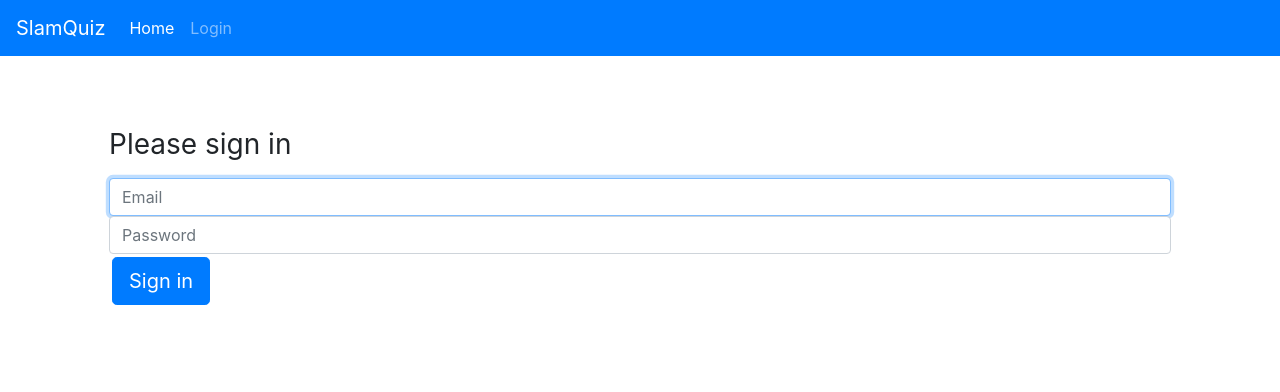
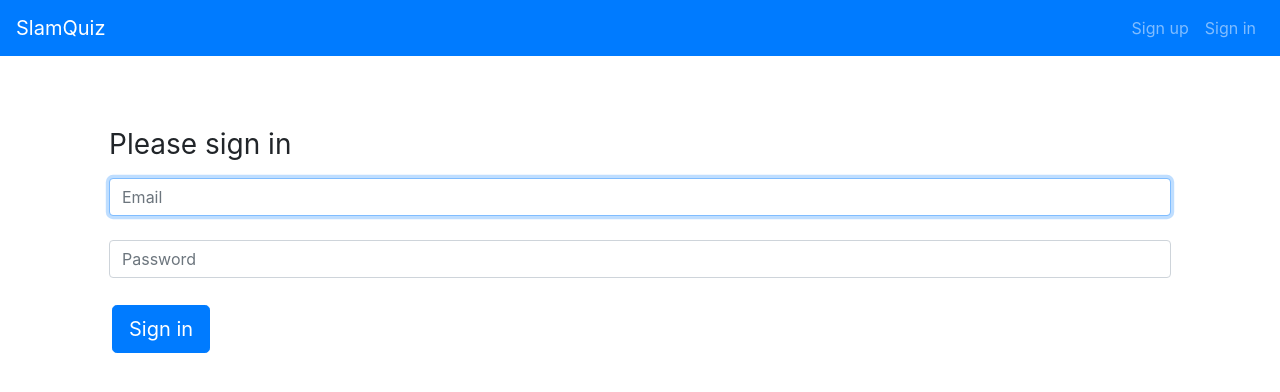
Before and after one commit to LaurentBouquet/slamquiz, a Symfony app: template templates/security/login.html.twig in a window 1280 px wide. Shown: the top 392 px of the page. Run offline with Twig, Linux system fonts and the light colour scheme; the template is opened without the code that fills it, so the values that code supplies are empty; some libraries are stand-ins or nearby versions.

Commit message:
[UI] Improve nav bar

```diff
--- a/templates/base.html.twig
+++ b/templates/base.html.twig
@@ -26,15 +26,35 @@
 
             <div class="collapse navbar-collapse" id="navbarsExampleDefault">
                 <ul class="navbar-nav mr-auto">
-                    <li class="nav-item active">
-                        <a class="nav-link" href="/">{{ 'Home'|trans }}</a>
-                    </li>
                     {% if is_granted('ROLE_USER') %}
                         <li class="nav-item">
                             <a class="nav-link" href="{{ path('category_index') }}">{{ 'Category'|trans }}</a>
                         </li>
                     {% endif %}
-                    <a class="nav-link" href="/login">{{ 'Login'|trans }}</a>
+                </ul>
+
+
+                <ul class="navbar-nav">
+                    {% if is_granted('ROLE_USER') %}
+                        <li>
+                            <div class="nav-link disabled">
+                                <i class="fas fa-user"></i>
+                                {% if app.user %}
+                                    <strong>{{ app.user.username }}</strong>
+                                {% endif %}
+                            </div>
+                        </li>
+                        <li>
+                            <a class="nav-link" href="{{ path('app_logout') }}">{{'Logout'|trans}}</a>
+                        </li>
+                    {% else %}
+                        <li>
+                            <a class="nav-link {% if '/app_login' in app.request.server.get('REQUEST_URI') %} active {% endif %}" href="{{ path('app_login') }}">{{'Sign up'|trans}}</a>
+                        </li>
+                        <li>
+                            <a class="nav-link {% if '/app_login' in app.request.server.get('REQUEST_URI') %} active {% endif %}" href="{{ path('app_login') }}">{{'Sign in'|trans}}</a>
+                        </li>
+                    {% endif %}
                 </ul>
             </div>
         </nav>
--- a/templates/security/login.html.twig
+++ b/templates/security/login.html.twig
@@ -1,6 +1,7 @@
 {% extends 'base.html.twig' %}
 
-{% block title %}Log in!{% endblock %}
+{% block title %}Log in!
+{% endblock %}
 
 {% block body %}
     <form method="post">
@@ -10,19 +11,22 @@
 
         {% if app.user %}
             <div class="mb-3">
-            You are logged in as {{ app.user.username }}, <a href="{{ path('app_logout') }}">Logout</a>
+                You are logged in as
+                {{ app.user.username }},
+                <a href="{{ path('app_logout') }}">Logout</a>
             </div>
         {% endif %}
 
         <h1 class="h3 mb-3 font-weight-normal">Please sign in</h1>
+
         <label for="inputEmail" class="sr-only">Email</label>
         <input type="email" value="{{ last_username }}" name="email" id="inputEmail" class="form-control" placeholder="Email" required autofocus>
+        <br/>
         <label for="inputPassword" class="sr-only">Password</label>
         <input type="password" name="password" id="inputPassword" class="form-control" placeholder="Password" required>
-
-    <input type="hidden" name="_csrf_token"
-           value="{{ csrf_token('authenticate') }}"
-    >
+        <br/>
+        <input
+        type="hidden" name="_csrf_token" value="{{ csrf_token('authenticate') }}">
 
         {#
                 Uncomment this section and add a remember_me option below your firewall to activate remember me functionality.
```
Lines whose indentation alone changed are shown as unchanged.
